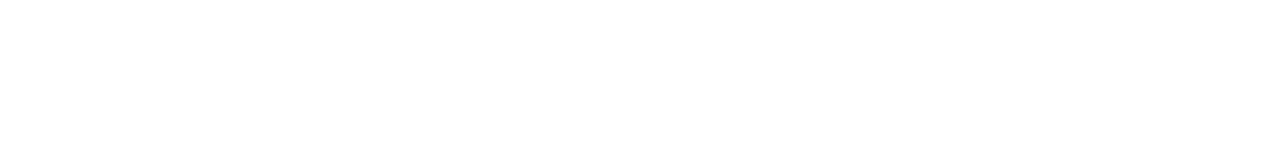
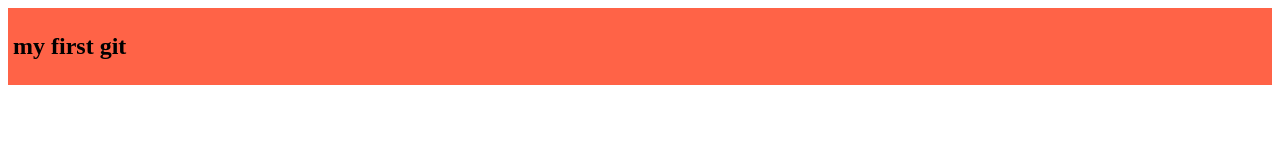
Before and after one commit to alaminakash754/alamin, a plain HTML site: page index.html in a window 1280 px wide. Drawn offline with Linux system fonts and the light colour scheme.

Commit message:
added the first home work

```diff
--- /dev/null
+++ b/blog.css
@@ -0,0 +1,4 @@
+.hero{
+    background-color: tomato;
+    padding: 5px;
+}
--- a/index.html
+++ b/index.html
@@ -5,8 +5,11 @@
     <meta http-equiv="X-UA-Compatible" content="IE=edge">
     <meta name="viewport" content="width=device-width, initial-scale=1.0">
     <title>my first github repo</title>
+    <link rel="stylesheet" href="blog.css">
 </head>
 <body>
-
+    <div class="hero">
+        <h2>my first git</h2>
+    </div>
 </body>
 </html>
```
